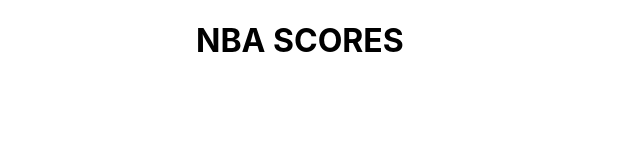
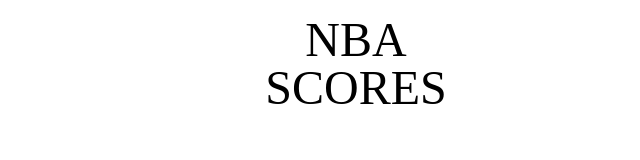
Before and after one commit to davepaulsanders/NBA, a React app: page / in a window 1280 px wide. Shown: the whole page, without its empty margins (284-924 px from the left). Built offline with nearby package versions, Linux system fonts and the light colour scheme.

Commit message:
Grid established, index.css updated to overwrite browser.

```diff
--- a/src/Components/App/App.css
+++ b/src/Components/App/App.css
@@ -1,9 +1,14 @@
 .App {
   display: grid;
+  justify-self: center;
+  align-items: center;
   grid-template-columns: repeat(8, 1fr);
   grid-template-areas: ". . . header header . . .";
 }
 
 .title {
-grid-area: header;
+  font-size: 3rem;
+  padding: 1rem;
+  text-align: center;
+  grid-area: header;
 }
--- a/src/index.css
+++ b/src/index.css
@@ -1,12 +1,46 @@
+html, body, div, span, applet, object, iframe,
+h1, h2, h3, h4, h5, h6, p, blockquote, pre,
+a, abbr, acronym, address, big, cite, code,
+del, dfn, em, img, ins, kbd, q, s, samp,
+small, strike, strong, sub, sup, tt, var,
+b, u, i, center,
+dl, dt, dd, ol, ul, li,
+fieldset, form, label, legend,
+table, caption, tbody, tfoot, thead, tr, th, td,
+article, aside, canvas, details, embed,
+figure, figcaption, footer, header, hgroup,
+menu, nav, output, ruby, section, summary,
+time, mark, audio, video {
+  margin: 0;
+  padding: 0;
+  border: 0;
+  font-size: 100%;
+  font: inherit;
+  vertical-align: baseline;
+}
+/* HTML5 display-role reset for older browsers */
+article, aside, details, figcaption, figure,
+footer, header, hgroup, menu, nav, section {
+  display: block;
+}
 body {
-  margin: 0;
-  font-family: -apple-system, BlinkMacSystemFont, 'Segoe UI', 'Roboto', 'Oxygen',
-    'Ubuntu', 'Cantarell', 'Fira Sans', 'Droid Sans', 'Helvetica Neue',
-    sans-serif;
-  -webkit-font-smoothing: antialiased;
-  -moz-osx-font-smoothing: grayscale;
+  line-height: 1;
 }
-
+ol, ul {
+  list-style: none;
+}
+blockquote, q {
+  quotes: none;
+}
+blockquote:before, blockquote:after,
+q:before, q:after {
+  content: '';
+  content: none;
+}
+table {
+  border-collapse: collapse;
+  border-spacing: 0;
+}
 code {
   font-family: source-code-pro, Menlo, Monaco, Consolas, 'Courier New',
     monospace;
```
